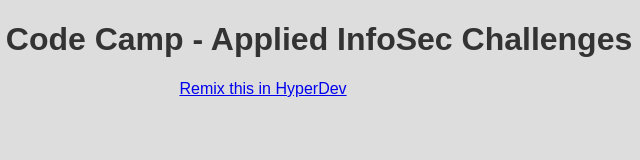
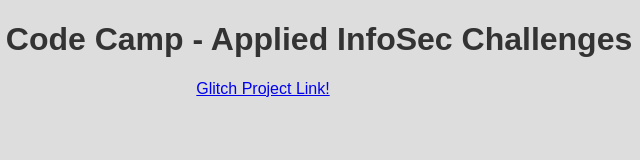
Before and after one commit to gustheitguru/fcc-info-sec, a website: page views/index.html in a window 1280 px wide. Shown: the full height of the page, 377-1017 px from the left. Drawn offline with Linux system fonts and the light colour scheme; files that its build step writes are made by us from their sources.

Commit message:
added Glitch project link to the index page

```diff
--- a/views/index.html
+++ b/views/index.html
@@ -21,8 +21,8 @@
     </main>
 
     <footer>
-      <a href="https://hyperdev.com/#!/remix/fcc-infosec/d6f678a1-05e9-400a-b1ab-eea5b92af803">
-        Remix this in HyperDev
+      <a href="https://gustheitguru-fcc-info-sec-1.glitch.me">
+        Glitch Project Link!
       </a>
     </footer>
 
```
